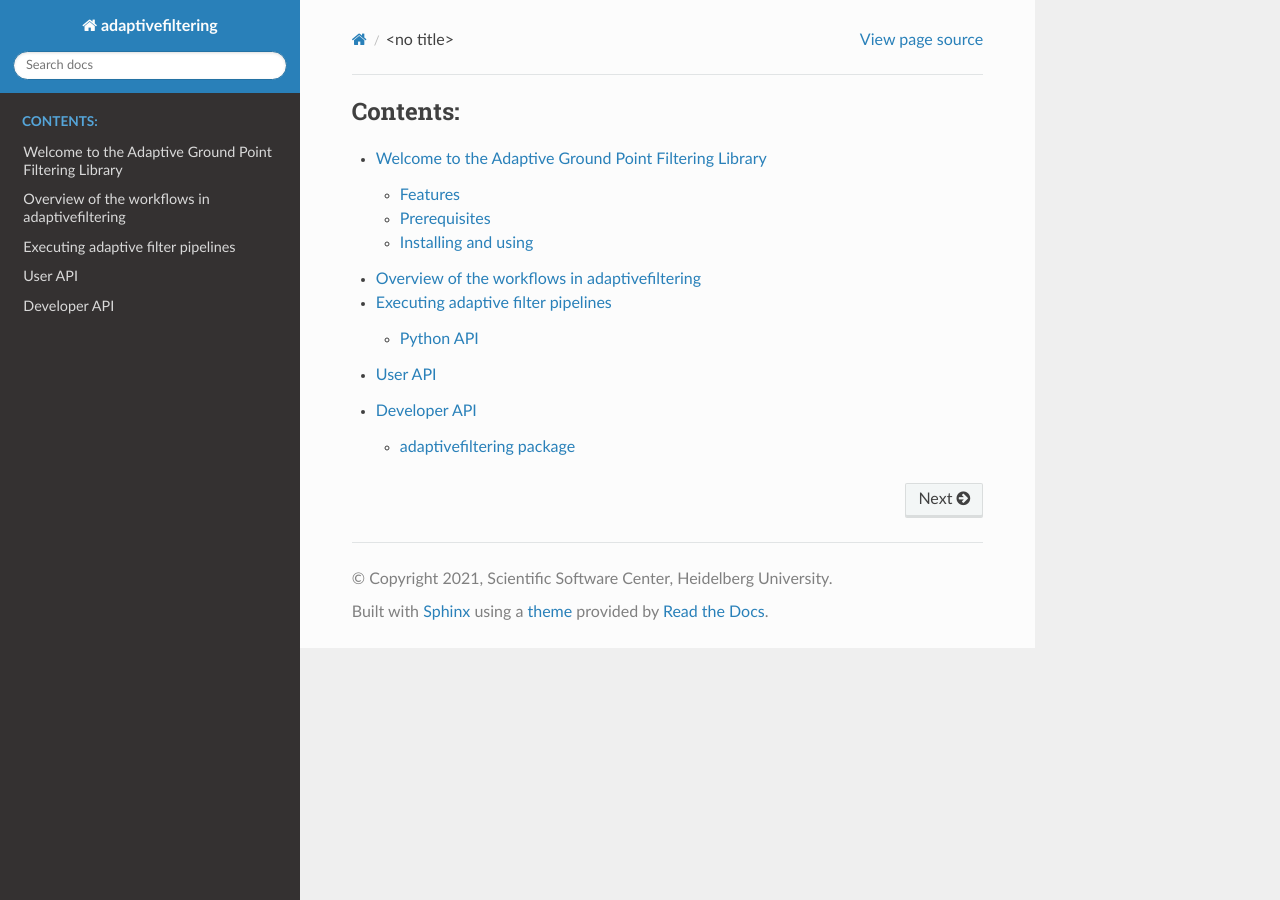
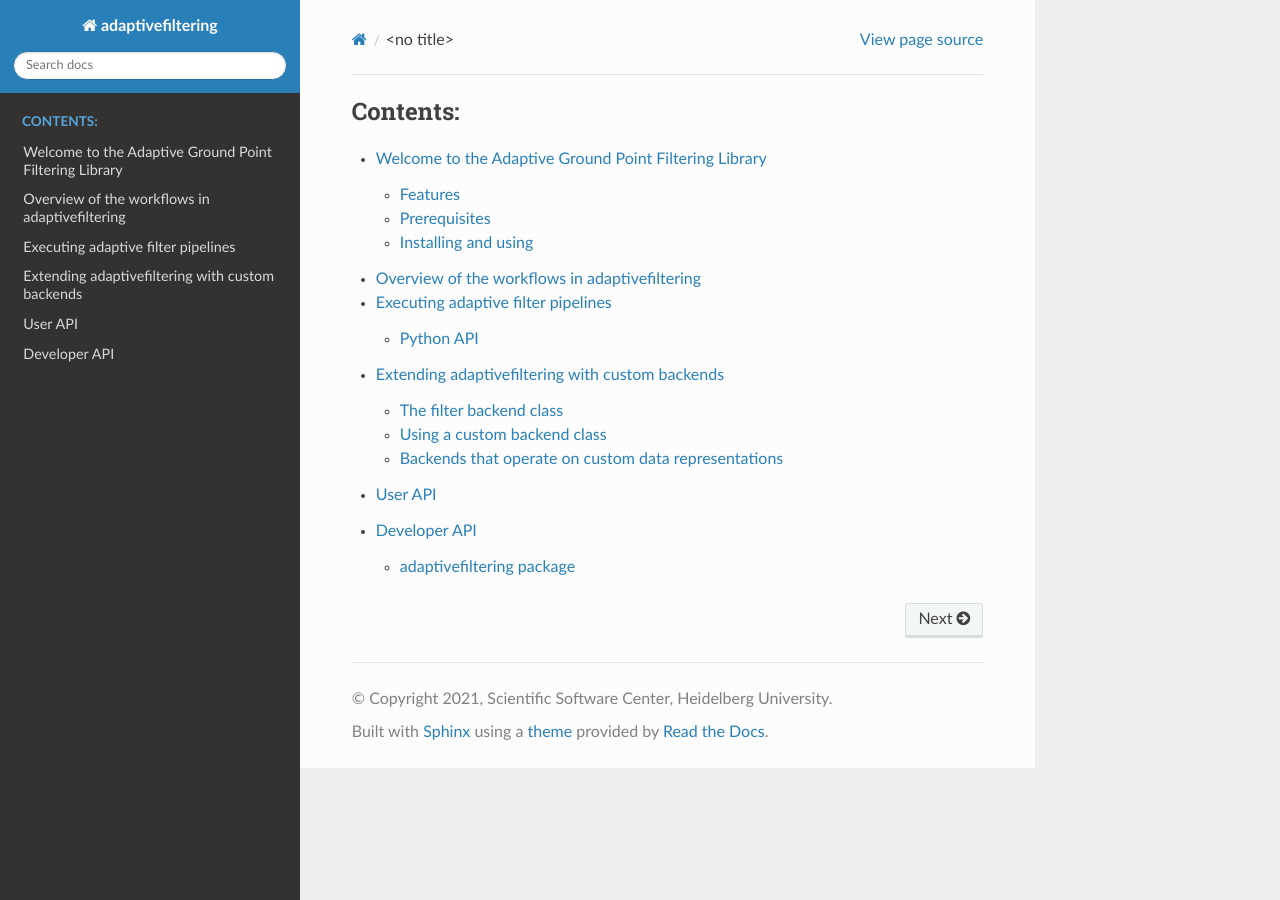
Before and after one commit to ssciwr/afwizard, a Sphinx documentation site: the page built from doc/source/index.rst, in a window 1280 px wide. Built offline with Sphinx 7.4.7 and the Read the Docs theme 2.0.0, drawn with Linux system fonts in a browser that asks for light colours; pages that are not in the unit, such as notebooks, are missing from menus; some of the changed lines change nothing that is shown.

Commit message:
Write documentation about providing custom backend classes

```diff
--- /dev/null
+++ b/doc/source/extending.rst
@@ -0,0 +1,130 @@
+Extending adaptivefiltering with custom backends
+================================================
+
+In this section, we will describe how the :code:`adaptivefiltering` data model
+can be extended with custom backends. Such extensions can be done from your project
+that depends on :code:`adaptivefiltering` - you do not necessarily need to contribute
+your custom backend to `adaptivefiltering` for it to integrate with the rest of
+:code:`adaptivefiltering`.
+
+In this documentation we will treat the following use case: You do have an
+executable :code:`myfilter` that performs ground point filtering. It accepts
+an LAS input filename, an output filename and floating point finetuning value
+as command line arguments. You want to expose this filtering backend in
+:code:`adaptivefiltering`.
+
+.. note::
+
+   This is an advanced topic. A certain familiarity with object-oriented
+   Python programming is required to understand and productively use this
+   feature.
+
+The filter backend class
+------------------------
+
+Custom backends are created by inheriting from the :class:`adaptivefiltering.filter.Filter`
+class. When inheriting, your derived class needs to specify an :code:`identifier` that
+will be used to register your derived class with the base class. Having done that you only
+need to implement two methods on the derived class: :code:`schema` describes the
+configuration space of your custom backend and :code:`execute` contains the execution
+logic of your backend:
+
+.. code:: python
+
+    import adaptivefiltering as af
+    import shutil
+    import subprocess
+
+    class MyBackend(af.filter.Filter, identifier="mybackend"):
+        @classmethod
+        def schema(cls):
+            # The configuration schema here follows the JSONSchema standard.
+            return {
+                "anyOf": [
+                    {
+                        "type": "object",
+                        "title": "My Filtering Backend",
+                        "properties": {
+                            "myparameter": {
+                                "type": "number",
+                                "default": 0.5,
+                            }
+                        },
+                    }
+                ]
+            }
+
+        def execute(self, dataset):
+            # Ensure that the dataset is of type DataSet (maybe applying conversion)
+            dataset = af.DataSet.convert(dataset)
+
+            # Create a temporary filename for the output
+            filename = af.paths.get_temporary_filename("las")
+
+            # Run the filter program as a subprocess
+            subprocess.run(
+                ["myfilter", dataset.filename, filename, self.config["myparameter"]],
+                check=True,
+            )
+
+            # Construct a new DataSet object with the result
+            return af.DataSet(filename, spatial_reference=dataset.spatial_reference)
+
+        @classmethod
+        def enabled(cls):
+            # We only enable this backend if the executable 'myfilter' is in our path
+            return shutil.which("myfilter") is not None
+
+The implementation of :code:`schema` needs to return a dictionary that follows the
+JSONSchema specification. If you do not know JSONSchema, you might want to read this
+introduction guide: `Understanding JSONSchema`_. We require the schema for your filter
+to be wrapped into an :code:`anyOf` rule that allows schema composition between backends.
+This :code:`anyOf` rule does also allow you to expose multiple filters per backend class
+(e.g. because they share the same execution logic).
+
+The :code:`execute` method implements the core functionality of your filter. It is passed
+a dataset and returns a filtered dataset. We first assert that we are dealing with a dataset
+that is represented by a LAS file by converting it to :class:`adaptivefiltering.DataSet`.
+The actual execution is done using :code:`subprocess.run`.
+
+The :code:`enabled` method in the above can be used to exclude the custom backend if
+some condition is not met e.g. the necessary executable was not found. This methods defaults
+to :code:`True`.
+
+.. _Understanding JSONSchema: https://json-schema.org/understanding-json-schema
+
+Using a custom backend class
+----------------------------
+
+As backend classes register themselves with the base class, it is only necessary to ensure
+that the module that contains the class has been imported before other functionality of
+:code:`adaptivefiltering` is used. This can e.g. be done from :code:`__init__.py`.
+
+Backends that operate on custom data representations
+----------------------------------------------------
+
+In above example, the ground point filtering algorithm operated directly on LAS files
+from the file system. Other backends might operate on other data representations, e.g.
+OPALS is working with its own *OPALS Data Manager* object. If your backend should work
+on a different representation, you can inherit from :class:`adaptivefiltering.DataSet` and implement the following
+methods which are shown as no-op here:
+
+.. code:: python
+
+    class CustomDataSet(af.DataSet):
+        @classmethod
+        def convert(cls, dataset):
+            # Make sure that conversion is idempotent
+            if isinstance(dataset, CustomDataSet):
+                return dataset
+
+            # Here, you can do custom things
+
+            return CustomDataSet(dataset.filename, dataset.spatial_reference)
+
+        def save(self, filename, overwrite=False):
+            # Save the dataset as LAS - using DataSet here
+            return DataSet.convert(self).save(filename, overwrite=overwrite)
+
+The :code:`convert` method will be used by filters to ensure the correct
+dataset representation as shown in above example.
--- a/doc/source/index.rst
+++ b/doc/source/index.rst
@@ -11,5 +11,6 @@
    segmentation
    execution
    python
+   extending
    user_API
    developer_API
```
